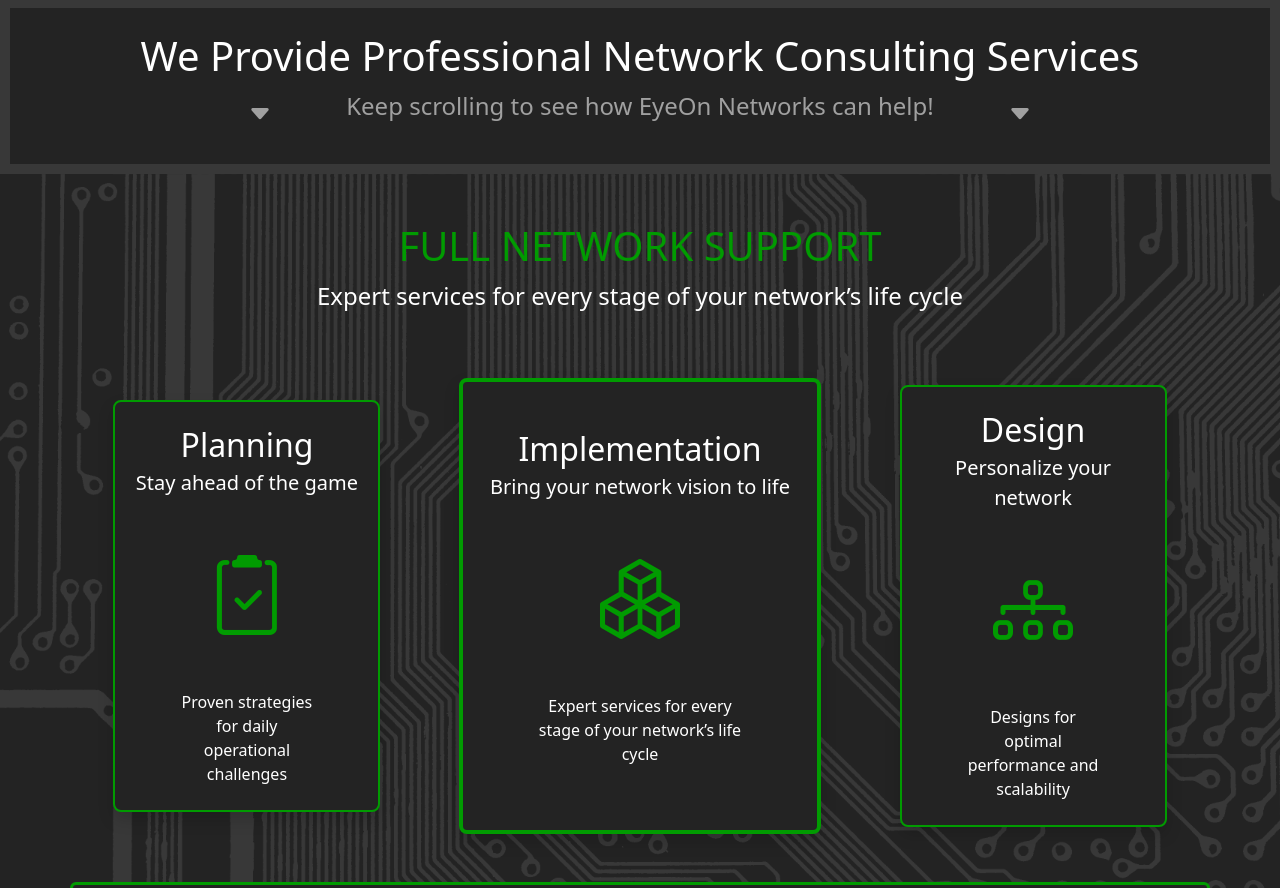
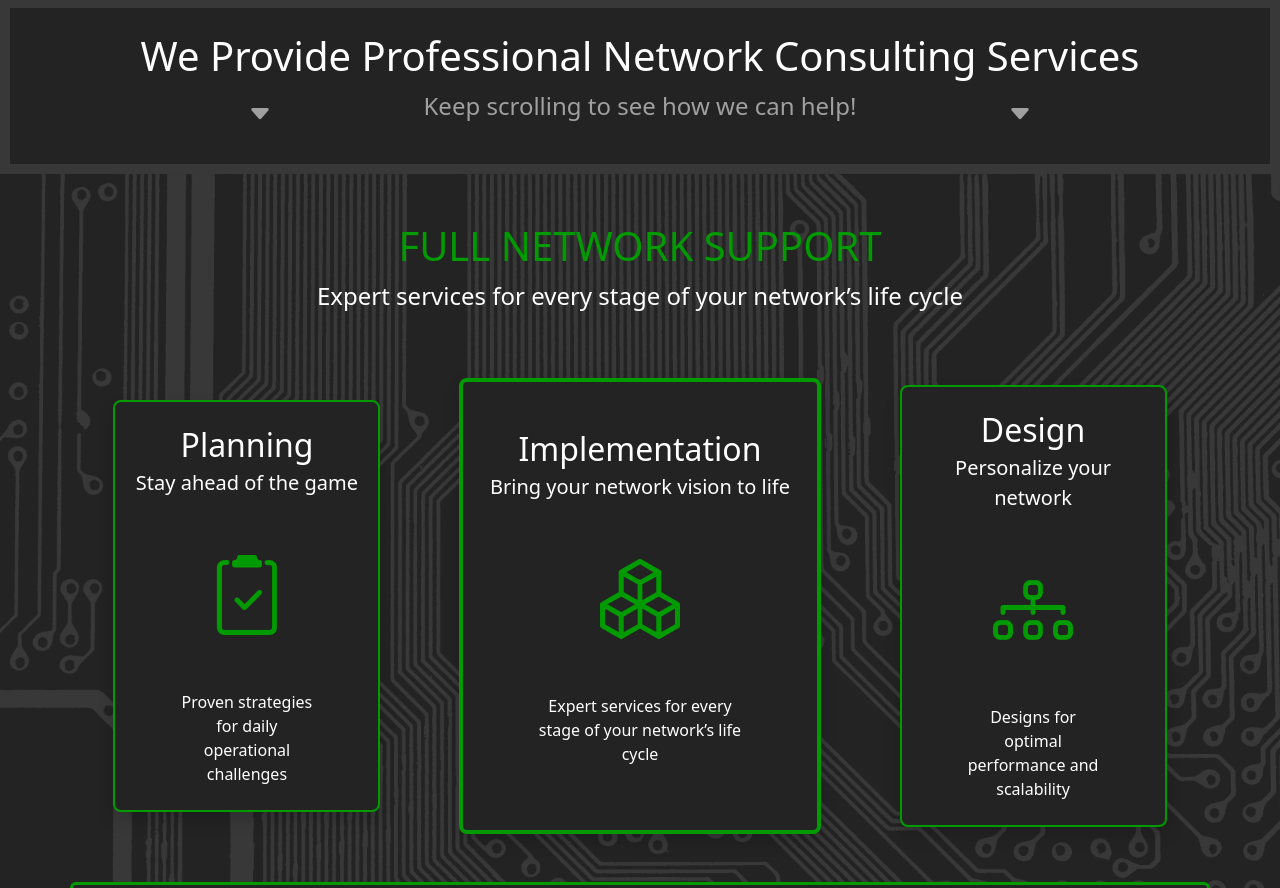
Before and after one commit to FenczikStudios/EyeOnNetworksWebsite, a website: page index.html in a window 1280 px wide. Shown: the part 878-1766 px from the top of the page. Drawn offline with nearby package versions, Linux system fonts and the light colour scheme.

Commit message:
Update index.html

```diff
--- a/index.html
+++ b/index.html
@@ -108,7 +108,7 @@
         <H1 class="text-light text-center">We Provide Professional Network Consulting Services</H1>
         <div class="row align-items-center justify-content-center">
             <i class="bi bi-caret-down-fill text-center fs-4 text-altlight col-1"></i>
-            <p class="text-altlight text-center fs-4 col-7">Keep scrolling to see how EyeOn Networks can help!</p>
+            <p class="text-altlight text-center fs-4 col-7">Keep scrolling to see how we can help!</p>
             <i class="bi bi-caret-down-fill text-center fs-4 text-altlight col-1"></i>
         </div>
     </div>
```
